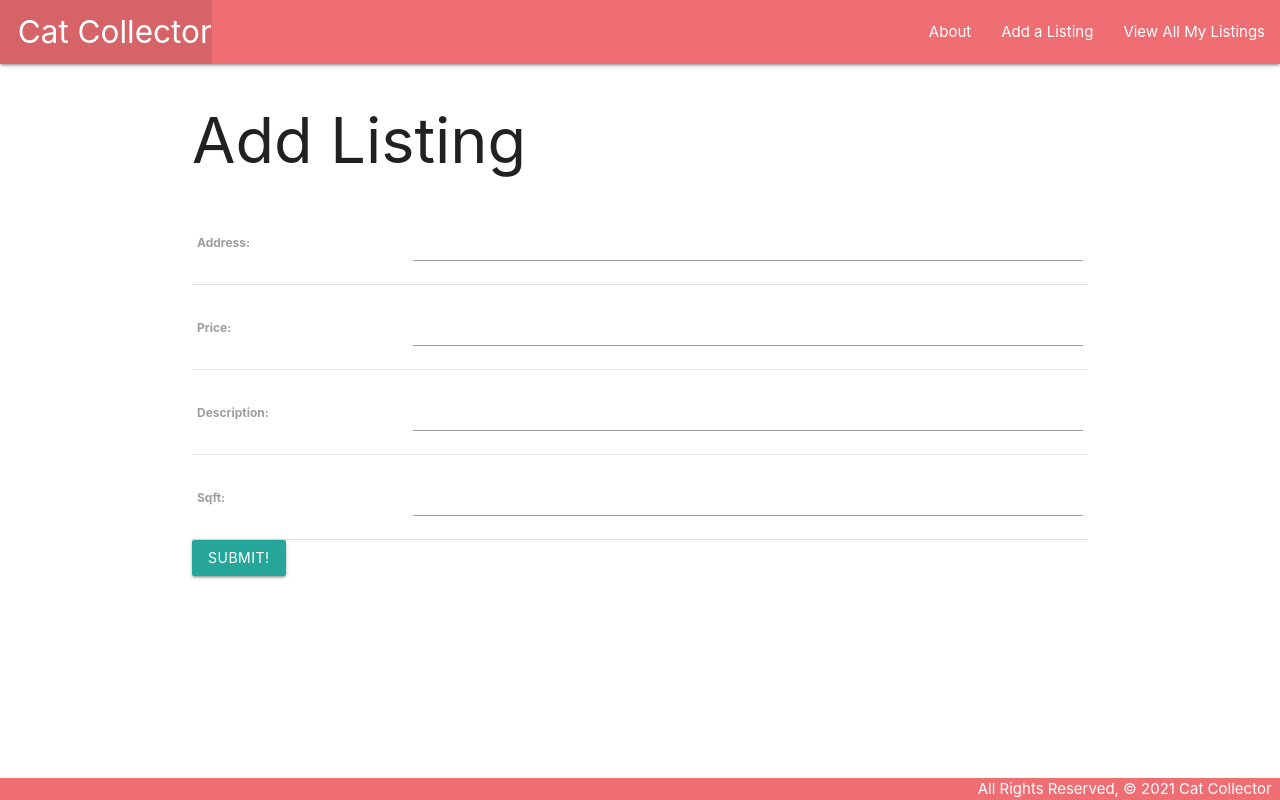
After one commit to therealgman2016/HomeHarbor, a Django app: page /listings/create/ in a window 1280 px wide. The commit adds this page. Run offline with Django 4.2, Linux system fonts and the light colour scheme.

Commit message:
create listing

```diff
--- a/main_app/models.py
+++ b/main_app/models.py
@@ -1,4 +1,5 @@
 from django.db import models
+from django.urls import reverse
 
 # Create your models here.
 class Listing(models.Model):
@@ -9,3 +10,6 @@ class Listing(models.Model):
 
     def __str__(self):
         return self.address
+
+    def get_absolute_url(self):
+        return reverse('detail', kwargs={'listing_id': self.id})
--- a/main_app/templates/base.html
+++ b/main_app/templates/base.html
@@ -19,6 +19,7 @@
         </ul>
         <ul class="right">
           <li><a href="{% url 'about' %}">About</a></li>
+          <li><a href="{% url 'listings_create' %}">Add a Listing</a></li>
           <li><a href="{% url 'index' %}">View All My Listings</a></li>
         </ul>
       </div>
--- /dev/null
+++ b/main_app/templates/main_app/listing_form.html
@@ -0,0 +1,15 @@
+{% extends 'base.html' %}
+
+{% block content %}
+
+<h1>Add Listing</h1>
+
+<form action="" method="POST">
+    {% csrf_token %}
+    <table>
+        {{ form.as_table }}
+    </table>
+    <input type="submit" value="Submit!" class="btn">
+</form>
+
+{% endblock %}
--- a/main_app/urls.py
+++ b/main_app/urls.py
@@ -6,5 +6,5 @@ urlpatterns = [
     path('about/', views.about, name='about'),
     path('listings/', views.listings_index, name='index'),
     path('listings/<int:listing_id>/', views.listings_detail, name='detail'),
-
+    path('listings/create/', views.ListingCreate.as_view(), name='listings_create'),
 ]
--- a/main_app/views.py
+++ b/main_app/views.py
@@ -1,6 +1,8 @@
 from django.shortcuts import render
+from django.views.generic.edit import CreateView
+from .models import Listing
 
-from .models import Listing
+
 
 
 def home(request):
@@ -20,3 +22,7 @@ def listings_detail(request, listing_id):
    return render(request, 'listings/details.html', {
       'listing': listing
 })
+
+class ListingCreate(CreateView):
+   model = Listing
+   fields = '__all__'
```
